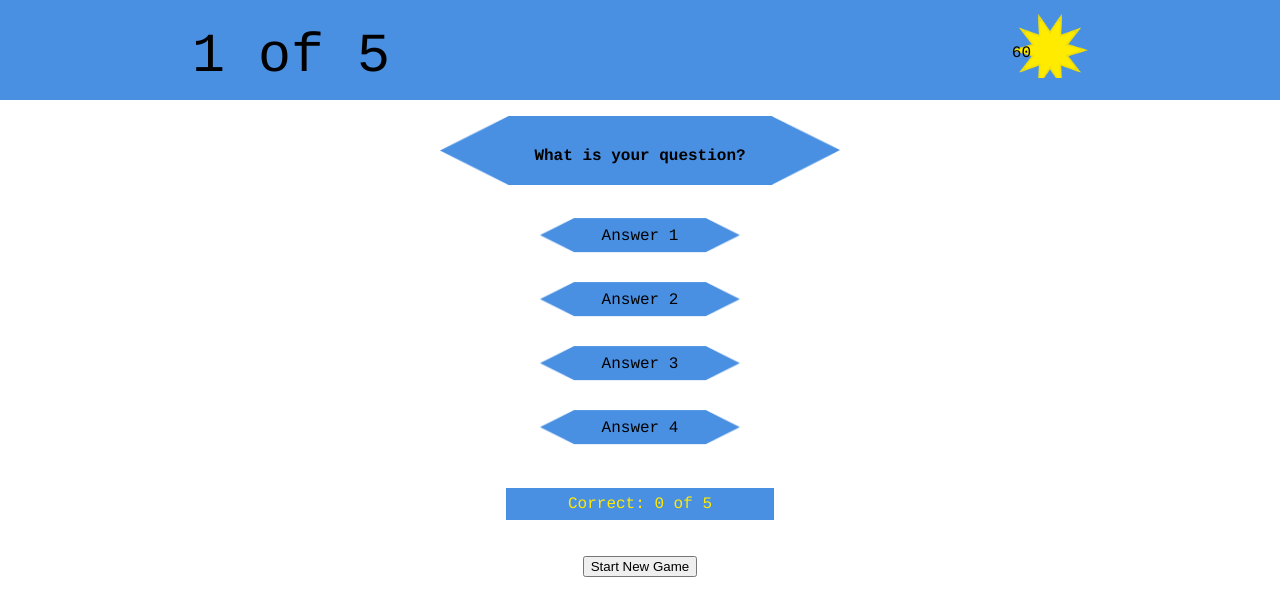
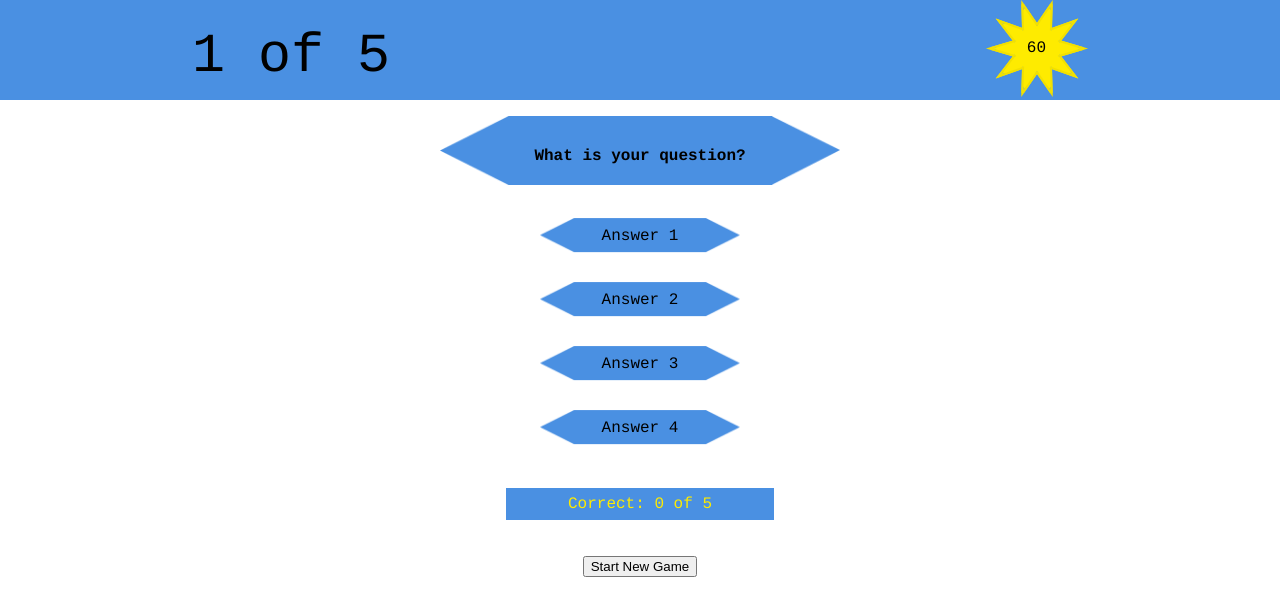
Before and after one commit to oliverbern/quizapp, a plain HTML site: page index.html in a window 1280 px wide. Drawn offline with Linux system fonts and the light colour scheme.

Commit message:
fix timer display

```diff
--- a/css/style.css
+++ b/css/style.css
@@ -27,15 +27,15 @@ header {
 	background-image: url(../images/start_small.png);
 	background-repeat: no-repeat;
 	float: right;
-	background-size: cover;
-	padding-right: 57px;
-	margin-top: 14px;
+	height: 98px;
+	width: 102px;
 }
 
 #timer p {
-	margin-top: 0;
-	float: right;
-	margin-top: 30px;
+	margin: 0;
+	position: relative;
+    top: 40%;
+    left: 40%;
 }
 
 .container {
```
